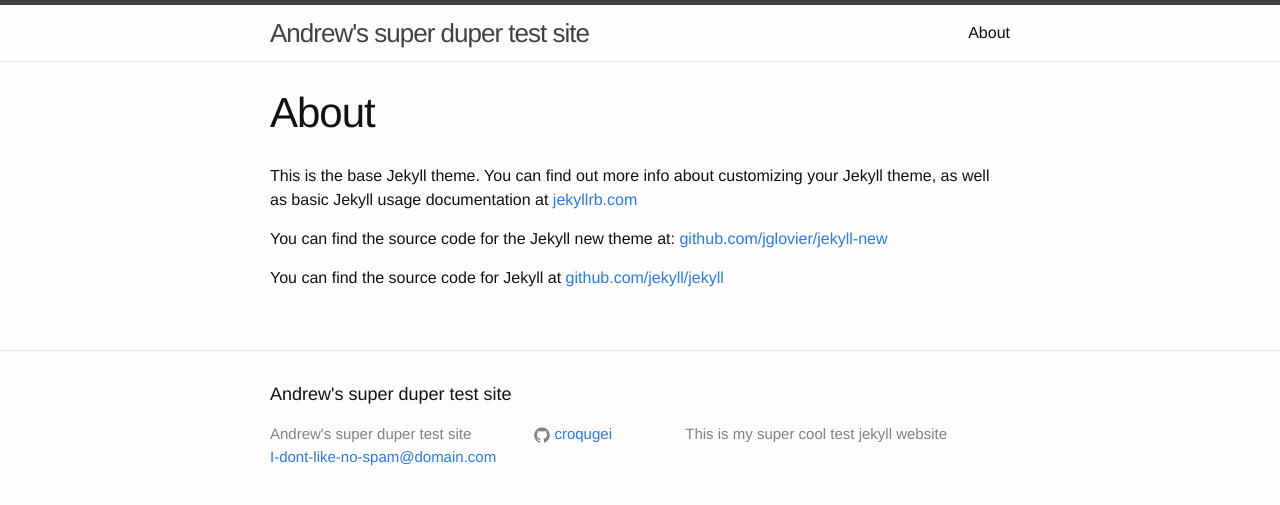
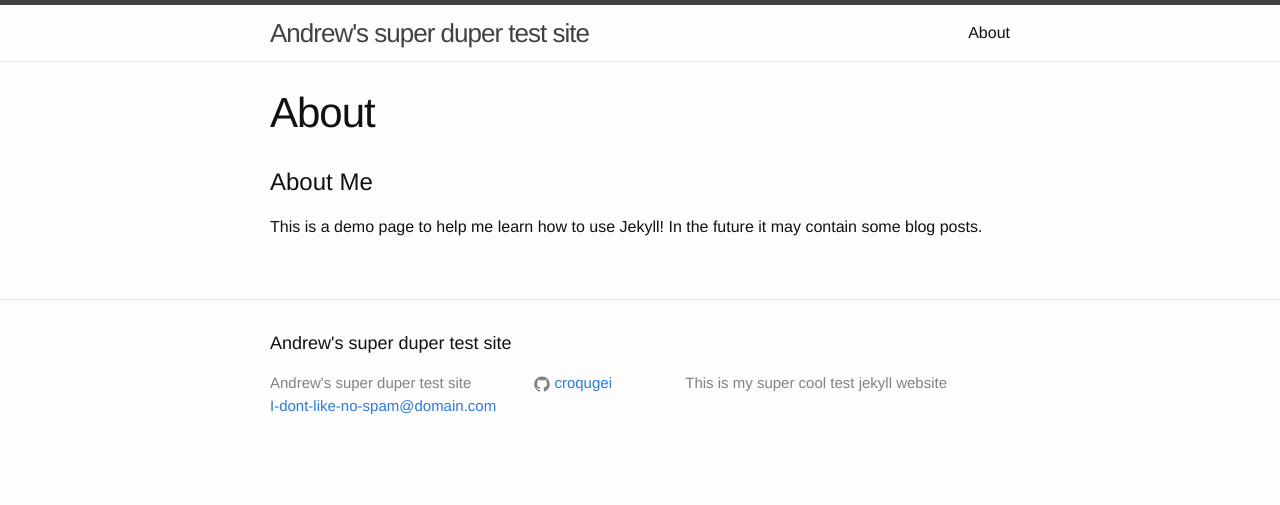
Before and after one commit to Davis-A/davis-a.github.io, a Jekyll site: the page built from about.md, in a window 1280 px wide. Shown: the top 505 px of the page. Built offline with Jekyll 4.4.1, drawn with Linux system fonts in a browser that asks for light colours.

Commit message:
update about

```diff
--- a/about.md
+++ b/about.md
@@ -3,9 +3,6 @@ layout: page
 title: About
 permalink: /about/
 ---
+# About Me
 
-This is the base Jekyll theme. You can find out more info about customizing your Jekyll theme, as well as basic Jekyll usage documentation at [jekyllrb.com](http://jekyllrb.com/)
-
-You can find the source code for the Jekyll new theme at: [github.com/jglovier/jekyll-new](https://github.com/jglovier/jekyll-new)
-
-You can find the source code for Jekyll at [github.com/jekyll/jekyll](https://github.com/jekyll/jekyll)
+This is a demo page to help me learn how to use Jekyll!  In the future it may contain some blog posts.
```
